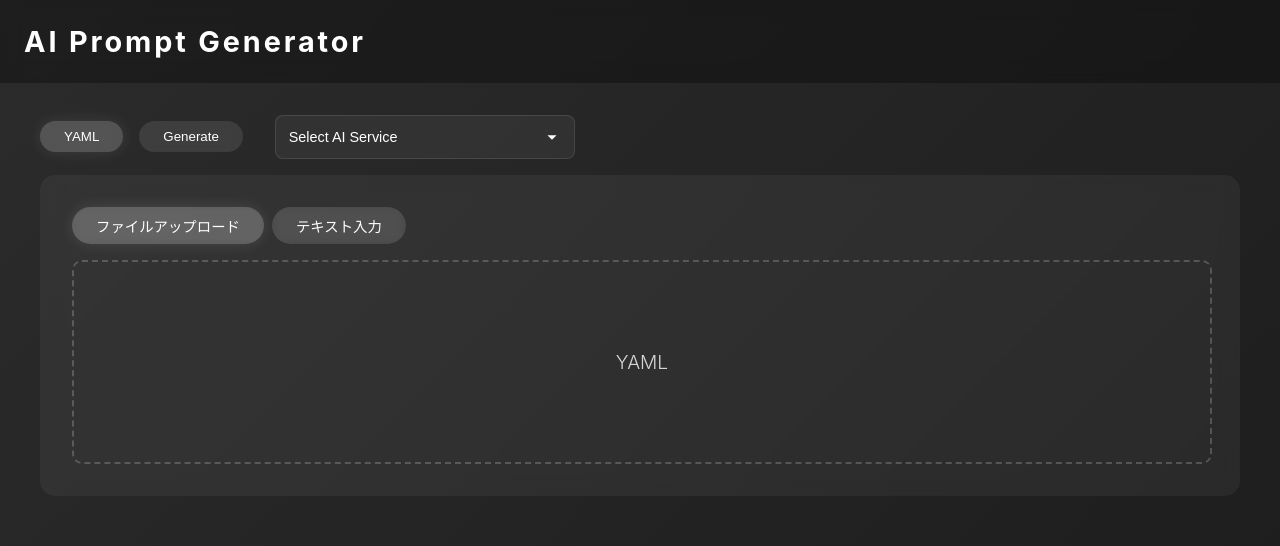
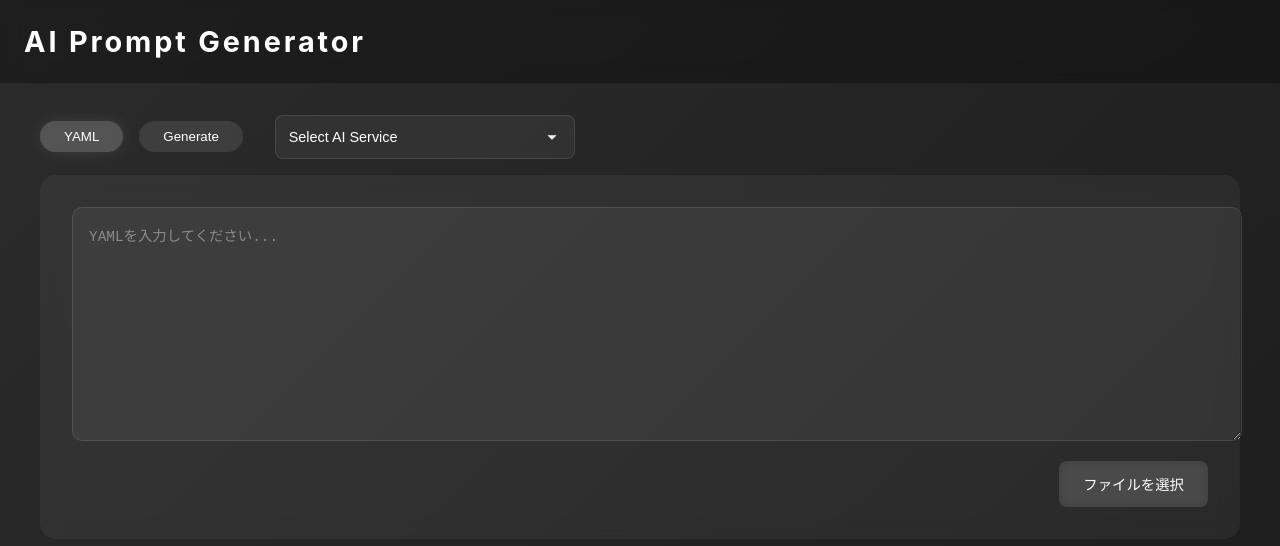
Before and after one commit to etecoo/Image-Video-Prompts, a React (Create React App) app in the folder frontend/: page / in a window 1280 px wide. Shown: the top 546 px of the page. Built offline with nearby package versions, Linux system fonts and the light colour scheme; the HTML template or start-up script is replaced by a standard one.

Commit message:
UI改善: YAMLの入力方法を改善
- テキストエリアを常に表示してペースト可能に変更
- ファイルアップロードをボタンクリックでダイアログを開く方式に変更
- 切り替えボタンを削除してUIを簡素化

```diff
--- a/frontend/src/App.css
+++ b/frontend/src/App.css
@@ -355,31 +355,11 @@
   margin-bottom: 1rem;
 }
 
-.input-type-toggle {
+.yaml-input-section {
   display: flex;
-  gap: 0.5rem;
-  margin-bottom: 1rem;
-}
-
-.toggle-button {
-  padding: 0.5rem 1.5rem;
-  border: none;
-  border-radius: 25px;
-  background: rgba(255, 255, 255, 0.1);
-  color: #ffffff;
-  cursor: pointer;
-  transition: all 0.3s ease;
-  backdrop-filter: blur(5px);
-  font-size: 0.9rem;
-}
-
-.toggle-button:hover {
-  background: rgba(255, 255, 255, 0.15);
-}
-
-.toggle-button.active {
-  background: rgba(255, 255, 255, 0.2);
-  box-shadow: 0 0 15px rgba(255, 255, 255, 0.1);
+  flex-direction: column;
+  gap: 1rem;
+  width: 100%;
 }
 
 .yaml-text-input {
@@ -410,6 +390,27 @@
   color: rgba(255, 255, 255, 0.4);
 }
 
+.upload-button {
+  align-self: flex-end;
+  padding: 0.8rem 1.5rem;
+  background: rgba(255, 255, 255, 0.1);
+  border: none;
+  border-radius: 8px;
+  color: #ffffff;
+  cursor: pointer;
+  transition: all 0.3s ease;
+  font-size: 0.9rem;
+  backdrop-filter: blur(5px);
+}
+
+.upload-button:hover {
+  background: rgba(255, 255, 255, 0.2);
+}
+
+.upload-button:active {
+  transform: scale(0.98);
+}
+
 @media (max-width: 768px) {
   .App-main {
     padding: 1rem;
--- a/frontend/src/App.js
+++ b/frontend/src/App.js
@@ -240,35 +240,10 @@ function App() {
         <section className="input-section">
 
           {mode === 'convert' ? (
-            <>
-              <div className="input-type-toggle">
-                <button
-                  className={`toggle-button ${!yamlContent ? 'active' : ''}`}
-                  onClick={() => setYamlContent(null)}
-                >
-                  ファイルアップロード
-                </button>
-                <button
-                  className={`toggle-button ${yamlContent ? 'active' : ''}`}
-                  onClick={() => setYamlContent('')}
-                >
-                  テキスト入力
-                </button>
-              </div>
-              {!yamlContent ? (
-                <div className="file-input-wrapper">
-                  <input
-                    type="file"
-                    accept=".yaml,.yml"
-                    onChange={handleFileUpload}
-                    className="file-input"
-                  />
-                  <span className="file-input-label">YAML</span>
-                </div>
-              ) : (
+            <div className="yaml-input-section">
               <div className="yaml-text-input">
                 <textarea
-                    value={yamlContent}
+                  value={yamlContent || ''}
                   onChange={async (e) => {
                     const content = e.target.value;
                     setYamlContent(content);
@@ -310,8 +285,19 @@ function App() {
                   className="yaml-textarea"
                 />
               </div>
-              )}
-            </>
+              <button
+                onClick={() => {
+                  const input = document.createElement('input');
+                  input.type = 'file';
+                  input.accept = '.yaml,.yml';
+                  input.onchange = handleFileUpload;
+                  input.click();
+                }}
+                className="upload-button"
+              >
+                ファイルを選択
+              </button>
+            </div>
           ) : (
             <form onSubmit={handlePromptSubmit} className="prompt-form">
               <div className="prompt-elements">
```
Lines whose indentation alone changed are shown as unchanged.
